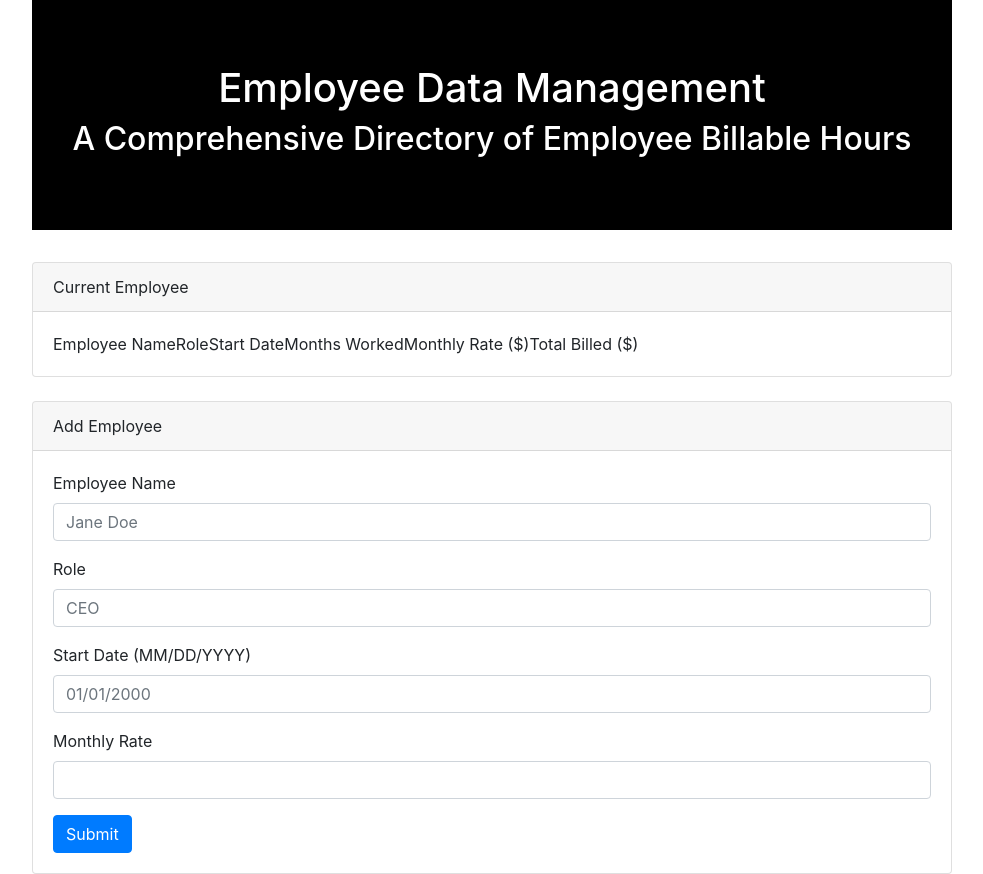
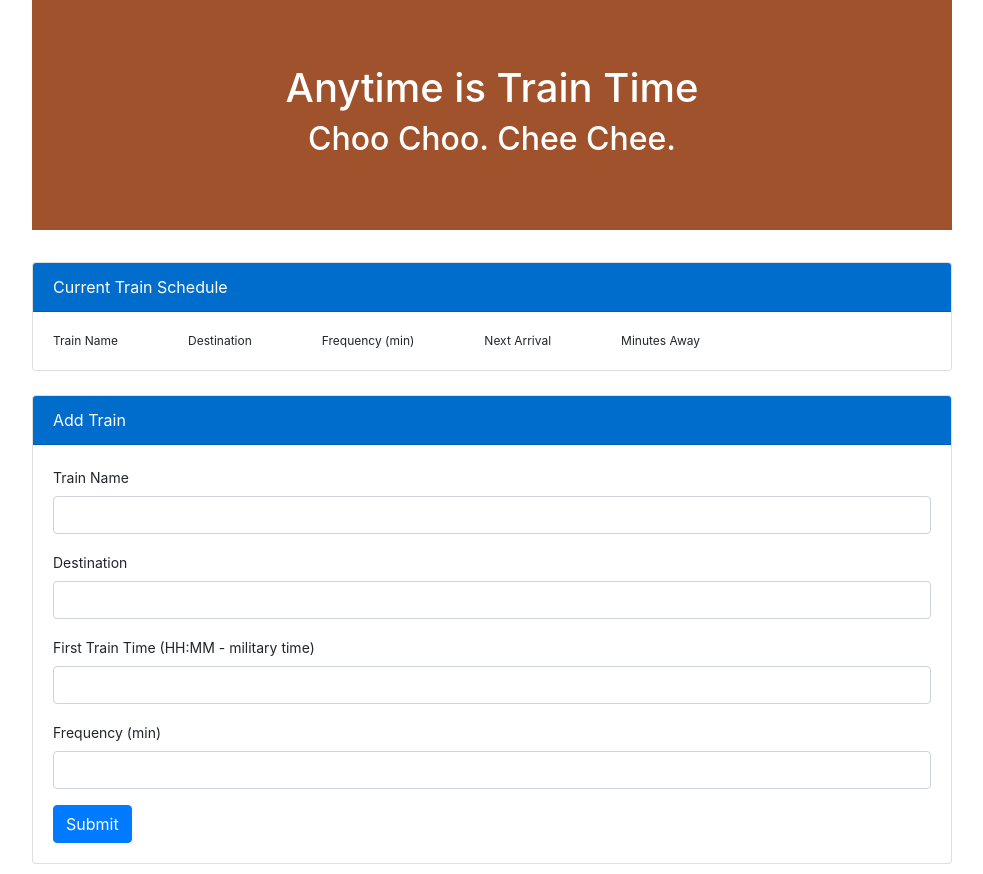
Before and after one commit to MarcusSilvus/train_scheduler, a plain HTML site: page index.html in a window 1280 px wide. Shown: the whole page, without its empty margins (148-1131 px from the left). Drawn offline with nearby package versions, Linux system fonts and the light colour scheme.

Commit message:
basic html and css layout complete

```diff
--- a/assets/css/style.css
+++ b/assets/css/style.css
@@ -1,8 +1,27 @@
 .jumbotron {
     text-align: center;
-    background-color: black;
+    background-color: sienna;
  }
 
  h1, h2 {
      color: white;
  }
+
+ .card-header {
+    color: #ffffff;
+	background-color: #006dcc;
+ }
+
+ th {
+    padding-right: 70px;
+    font-size: 12px;
+ }
+
+ td {
+    padding-right: 50px;
+    font-size: 10px;
+ }
+
+ label {
+    font-size: 14px;
+ }
--- a/index.html
+++ b/index.html
@@ -5,7 +5,7 @@
   <meta charset="UTF-8">
   <meta name="viewport" content="width=device-width, initial-scale=1.0">
   <meta http-equiv="X-UA-Compatible" content="ie=edge">
-  <title>Employee Data</title>
+  <title>Train Scheduler</title>
 </head>
 <link rel="stylesheet" href="assets/css/reset.css">
 <link rel="stylesheet" href="https://stackpath.bootstrapcdn.com/bootstrap/4.3.1/css/bootstrap.min.css"
@@ -20,8 +20,8 @@
       <div class="col-10">
         <div class="jumbotron jumbotron-fluid">
           <div class="container">
-            <h1 class="display-7 title">Employee Data Management</h1>
-            <h2>A Comprehensive Directory of Employee Billable Hours</h2>
+            <h1 class="display-7 title">Anytime is Train Time</h1>
+            <h2>Choo Choo. Chee Chee.</h2>
           </div>
         </div>
       </div>
@@ -37,31 +37,22 @@
       <div class="col-10">
         <div class="card">
           <div class="card-header">
-            Current Employee
+            Current Train Schedule
           </div>
           <div class="card-body">
-            <table class=“table” id="employeeTable">
+            <table class=“table” id="trainTable">
               <thead>
                 <tr>
-                  <th scope=“col”>Employee Name</th>
-                  <th scope=“col”>Role</th>
-                  <th scope=“col”>Start Date</th>
-                  <th scope=“col”>Months Worked</th>
-                  <th scope=“col”>Monthly Rate ($)</th>
-                  <th scope=“col”>Total Billed ($)</th>
+                  <th scope=“col”>Train Name</th>
+                  <th scope=“col”>Destination</th>
+                  <th scope=“col”>Frequency (min)</th>
+                  <th scope=“col”>Next Arrival</th>
+                  <th scope=“col”>Minutes Away</th>
                 </tr>
               </thead>
               <tbody>
                 <tr>
-                  <!-- <td id="employeeName"></td>
-                  <td id="employeeRole"></td>
-                  <td id="employeeStart"></td>
-                  <td id="employeeMonth"></td>
-                  <td id="employeeRate"></td>
-                  <td id="employeeBilled"></td> -->
-                </tr>
-                <tr>
-                  <td class="employeeData"></td>
+                  <td class="trainData"></td>
                 </tr>
             </table>
           </div>
@@ -79,25 +70,25 @@
       <div class="col-10">
         <div class="card">
           <div class="card-header">
-            Add Employee
+            Add Train
           </div>
           <div class="card-body">
           <form>
             <div class="form-group">
-              <label for="nameInput">Employee Name</label>
-              <input type="text" class="form-control" id="nameInput" placeholder="Jane Doe">
+              <label for="nameInput">Train Name</label>
+              <input type="text" class="form-control" id="nameInput" placeholder="">
             </div>
             <div class="form-group">
-              <label for="roleInput">Role</label>
-              <input type="text" class="form-control" id="roleInput" placeholder="CEO">
+              <label for="destInput">Destination</label>
+              <input type="text" class="form-control" id="destInput" placeholder="">
             </div>
             <div class="form-group">
-              <label for="dateInput">Start Date (MM/DD/YYYY)</label>
-              <input type="text" class="form-control" id="dateInput" placeholder="01/01/2000">
+              <label for="firstInput">First Train Time (HH:MM - military time)</label>
+              <input type="text" class="form-control" id="firstInput" placeholder="">
             </div>
             <div class="form-group">
-              <label for="salaryInput">Monthly Rate</label>
-              <input type="text" class="form-control" id="salaryInput">
+              <label for="freqInput">Frequency (min)</label>
+              <input type="text" class="form-control" id="freqInput" placeholder="">
             </div>
             <button type="submit" class="btn btn-primary" id="inputSubmit">Submit</button>
           </form>
```
